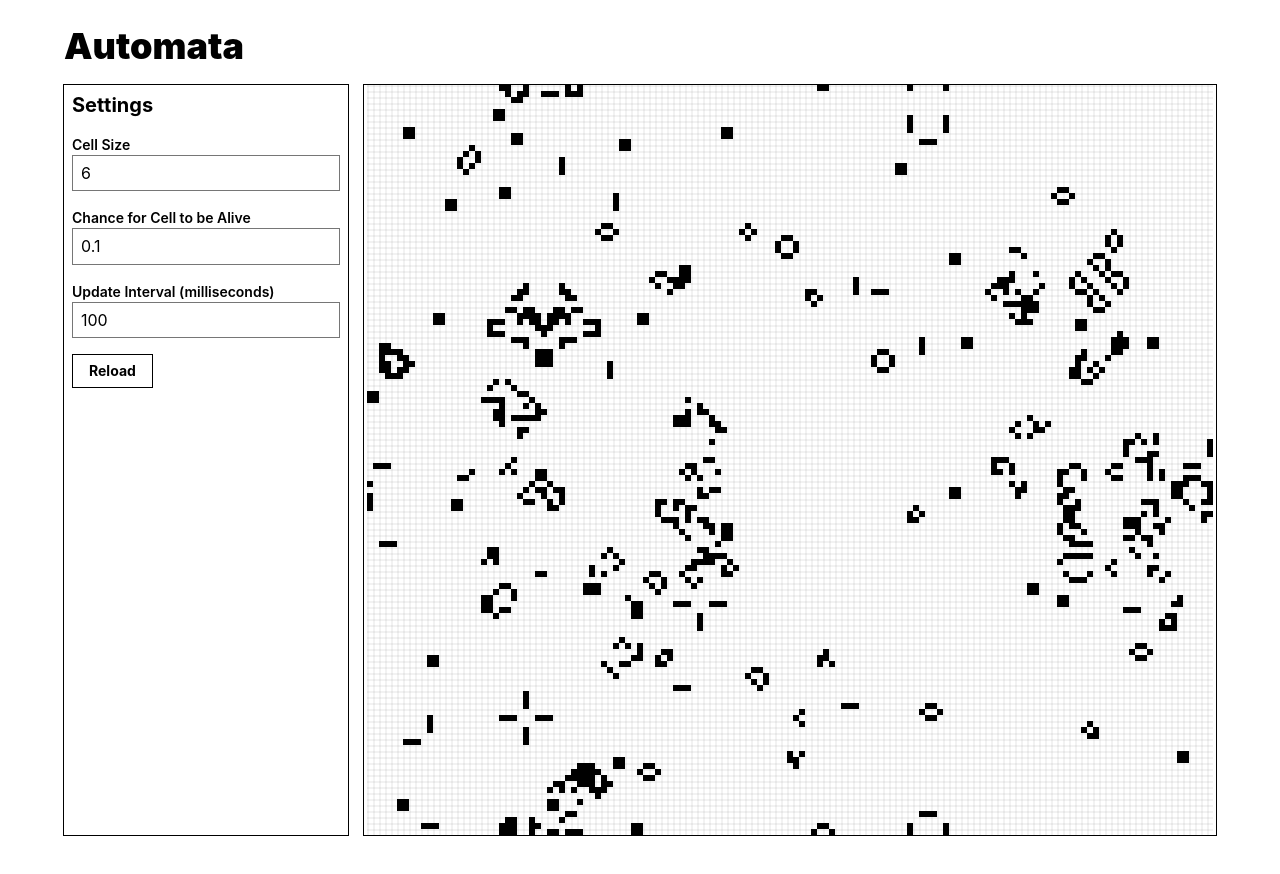
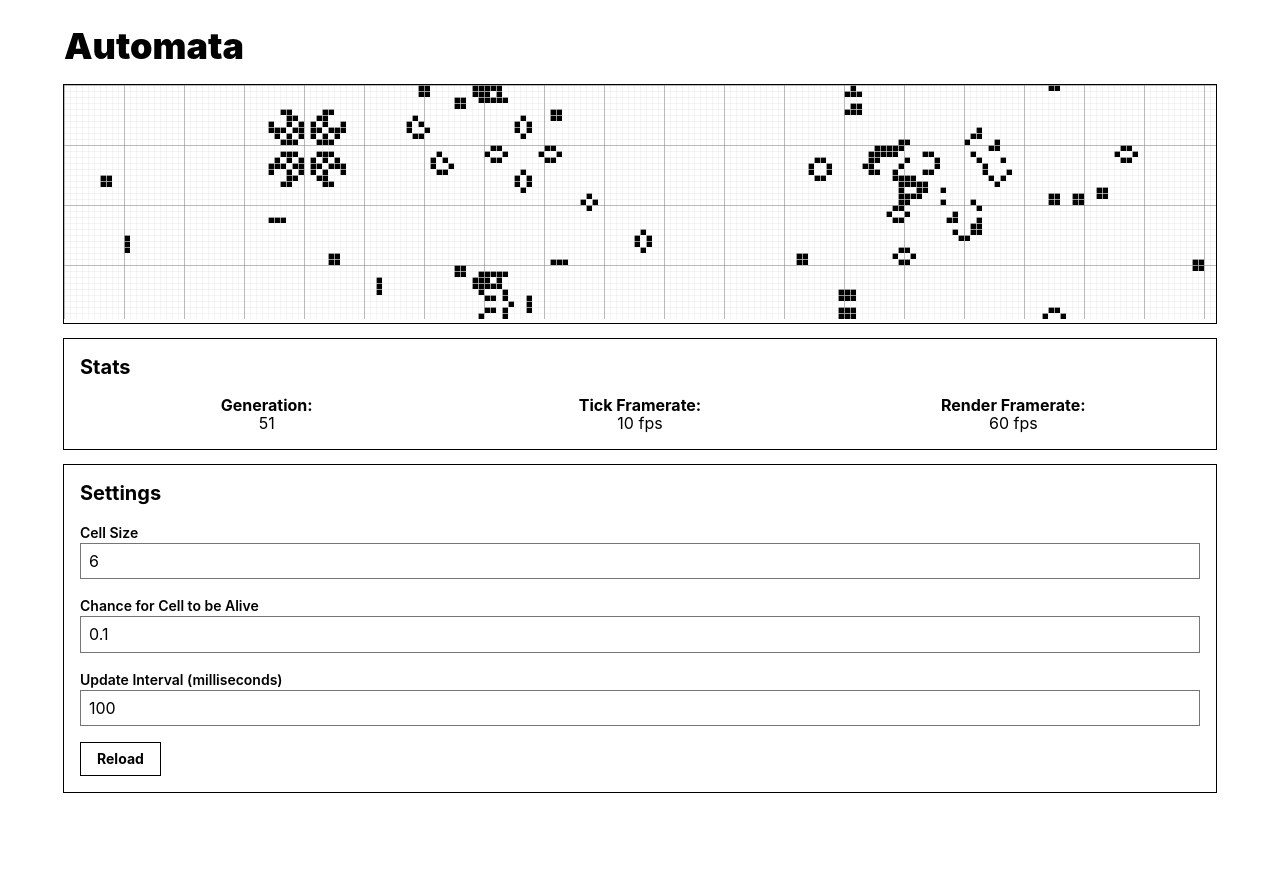
Before and after one commit to fenstamaker/life-playground, a React app: page / in a window 1280 px wide. Shown: the top 874 px of the page. Before the commit the page ends 843 px from the top, so only its background shows below. Built offline with nearby package versions, Linux system fonts and the light colour scheme; the HTML template or start-up script is replaced by a standard one.

Commit message:
Better UI, additional stats

```diff
--- a/package.json
+++ b/package.json
@@ -22,7 +22,8 @@
     "rot-js": "^2.1.1",
     "styled-components": "^4.3.2",
     "tachyons": "^4.11.1",
-    "typescript-plugin-css-modules": "^1.2.1"
+    "typescript-plugin-css-modules": "^1.2.1",
+    "url-loader": "^2.1.0"
   },
   "devDependencies": {
     "@babel/core": "^7.4.5",
--- a/src/canvas.tsx
+++ b/src/canvas.tsx
@@ -5,18 +5,18 @@ import * as Game from "./game";
 import { Grid } from "./automata/index";
 import { render } from "./renderer";
 
-export interface CanvasProps {
-  canvasRef: React.MutableRefObject<HTMLCanvasElement>;
+export interface GridProps {
   width: number;
   height: number;
   cellSize: number;
 }
 
-export interface CanvasRendererProps {
+export interface CanvasProps extends GridProps {
+  canvasRef: React.MutableRefObject<HTMLCanvasElement>;
+}
+
+export interface CanvasRendererProps extends GridProps {
   grid: Grid;
-  width: number;
-  height: number;
-  cellSize: number;
   onFrameRate: (frameRate: number) => void;
 }
 export class CanvasRenderer extends React.Component<CanvasRendererProps> {
@@ -79,25 +79,95 @@ export class CanvasRenderer extends React.Component<CanvasRendererProps> {
   }
 }
 
+function Grid(props: GridProps) {
+  const { cellSize, width, height } = props;
+
+  return (
+    <svg
+      style={{ position: "absolute", zIndex: 1 }}
+      width={width * cellSize}
+      height={height * cellSize}
+      xmlns="http://www.w3.org/2000/svg"
+    >
+      <defs>
+        <pattern
+          id="smallGrid"
+          width={cellSize}
+          height={cellSize}
+          patternUnits="userSpaceOnUse"
+        >
+          <path
+            d={`M ${cellSize} 0 L 0 0 0 ${cellSize}`}
+            fill="none"
+            stroke="white"
+            stroke-width="1"
+          />
+          <path
+            d={`M ${cellSize} 0 L 0 0 0 ${cellSize}`}
+            fill="none"
+            stroke="lightgrey"
+            stroke-width="0.5"
+          />
+        </pattern>
+        <pattern
+          id="grid"
+          width={cellSize * 10}
+          height={cellSize * 10}
+          patternUnits="userSpaceOnUse"
+        >
+          <rect
+            width={cellSize * 10}
+            height={cellSize * 10}
+            fill="url(#smallGrid)"
+          />
+          <path
+            d={`M ${cellSize * 10} 0 L 0 0 0 ${cellSize * 10}`}
+            fill="none"
+            stroke="gray"
+            stroke-width="1"
+          />
+        </pattern>
+      </defs>
+
+      <rect width="100%" height="100%" fill="url(#grid)" />
+    </svg>
+  );
+}
+
 class Canvas extends React.Component<CanvasProps> {
   shouldComponentUpdate(nextProps: CanvasProps) {
     return (
       this.props.width !== nextProps.width ||
-      this.props.height !== nextProps.height
+      this.props.height !== nextProps.height ||
+      this.props.cellSize !== nextProps.cellSize
     );
   }
 
   render() {
     return (
+      <div
+        style={{
+          position: "relative",
+          width: this.props.width * this.props.cellSize,
+          height: this.props.height * this.props.cellSize
+        }}
+      >
         <canvas
           ref={this.props.canvasRef}
           id="canvas"
           width={this.props.width * this.props.cellSize}
           height={this.props.height * this.props.cellSize}
           style={{
-          backgroundSize: `${this.props.cellSize}px ${this.props.cellSize}px`
+            backgroundSize: `${this.props.cellSize}px ${this.props.cellSize}px`,
+            position: "absolute"
           }}
         />
+        <Grid
+          width={this.props.width}
+          height={this.props.height}
+          cellSize={this.props.cellSize}
+        />
+      </div>
     );
   }
 }
--- a/src/css/index.css
+++ b/src/css/index.css
@@ -1,3 +1,12 @@
+body,
+html {
+  height: 100%;
+}
+
+#app {
+  height: 100%;
+}
+
 #container {
   margin: 0 auto;
   padding: 20px;
@@ -21,11 +30,6 @@
 canvas {
   margin: 0 auto;
   display: block;
-  background-image: linear-gradient(
-      rgba(0, 0, 0, 0.05) 0.1em,
-      transparent 0.1em
-    ),
-    linear-gradient(90deg, rgba(0, 0, 0, 0.05) 0.1em, transparent 0.1em);
 }
 
 input::-webkit-outer-spin-button,
@@ -38,3 +42,28 @@ input::-webkit-inner-spin-button {
 input[type="number"] {
   -moz-appearance: textfield; /* Firefox */
 }
+
+.grid {
+  display: grid;
+  grid-template-columns: repeat(auto-fix, minmax(160px, auto));
+  grid-template-rows: 2fr 1fr;
+  column-gap: 1rem;
+  row-gap: 1rem;
+  height: 100%;
+  width: 100%;
+}
+
+.box1 {
+}
+
+.box2 {
+}
+
+.box3 {
+  grid-column-start: 1;
+  grid-column-end: 3;
+}
+
+.fv-100 {
+  height: 100%;
+}
--- a/src/index.tsx
+++ b/src/index.tsx
@@ -79,19 +79,35 @@ function App() {
   const [aliveChance, setAliveChance] = React.useState(0.1);
   const [cellSize, setCellSize] = React.useState(6);
   const [interval, setInterval] = React.useState(100);
-  const [frameRate, setFrameRate] = React.useState(0);
+  const [frameRate, setFrameRate] = React.useState([0]);
+  const [tickRate, setTickRate] = React.useState([0]);
   const [width, setWidth] = React.useState(125);
   const [height, setHeight] = React.useState(125);
+  const [generation, setGeneration] = React.useState(1);
 
   const [grid, setGrid] = React.useState(null);
+  const [previousTickTime, setPreviousTickTime] = React.useState();
 
   const cellInput = React.useRef(cellSize);
 
   useInterval(() => {
+    const timestamp = window.performance.now();
+    if (previousTickTime) {
+      const delta = timestamp - previousTickTime;
+      setPreviousTickTime(timestamp);
+      if (tickRate.length >= 10) {
+        tickRate.shift();
+      }
+      tickRate.push(1 / (delta / 1000));
+      setTickRate(tickRate);
+    } else {
+      setPreviousTickTime(timestamp);
+    }
     setGrid(step(grid));
+    setGeneration(generation + 1);
   }, interval);
 
-  React.useEffect(() => {
+  function recalulateDimensions(cellSize: number) {
     const computedStyle = window.getComputedStyle(canvasContainer.current);
     const computedWidth =
       parseFloat(computedStyle.width) -
@@ -109,19 +125,58 @@ function App() {
     setHeight(h);
     const g = initGrid(w, h, aliveChance);
     setGrid(g);
-  }, [
+    setGeneration(1);
+  }
+
+  React.useEffect(recalulateDimensions.bind(this, cellSize), [
     (canvasContainer.current || {}).clientWidth,
-    (canvasContainer.current || {}).clientHeight
+    (canvasContainer.current || {}).clientHeight,
+    cellSize
   ]);
 
   return (
-    <div className="w-100 mw9 sans-serif bg-white">
-      <div className="cf ph3 ph5-ns pv2 flex flex-column">
+    <div className="w-100 mw9 sans-serif bg-white h-100">
+      <div className="cf ph3 ph5-ns pv2 flex flex-column h-100">
         <header className="">
           <h1 className="f2 lh-title fw9 mb3 mt0 pt3">Automata</h1>
         </header>
-        <div className="flex flex-column-reverse flex-column-reverse-m flex-row-ns">
-          <div className="outline w-25-ns w-100-m w-100 mr3 pa2">
+        <div className="flex flex-column flex-auto">
+          <div className="outline w-100 flex-auto" ref={canvasContainer}>
+            <CanvasRenderer
+              grid={grid}
+              cellSize={cellSize}
+              width={width}
+              height={height}
+              onFrameRate={fr => {
+                if (frameRate.length >= 10) {
+                  frameRate.shift();
+                }
+                frameRate.push(fr);
+                setFrameRate(frameRate);
+              }}
+            />
+          </div>
+          <div className="outline pa3 w-100 mt3">
+            <h2 className="f4 lh-title mt0 mb3">Stats</h2>
+            <div className="flex flex-row justify-around">
+              <span className="w-25 tc">
+                <strong>Generation:</strong> <br /> {generation}
+              </span>
+              <span className="w-25 tc">
+                <strong>Tick Framerate:</strong> <br />{" "}
+                {Math.ceil(tickRate.reduce((a, b) => a + b, 0)) /
+                  tickRate.length}{" "}
+                fps
+              </span>
+              <span className="w-25 tc">
+                <strong>Render Framerate:</strong> <br />{" "}
+                {Math.ceil(frameRate.reduce((a, b) => a + b, 0)) /
+                  frameRate.length}{" "}
+                fps
+              </span>
+            </div>
+          </div>
+          <div className="outline pa3 w-100 mt3">
             <h2 className="f4 lh-title mt0 mb3">Settings</h2>
             <Formik
               initialValues={{ cellSize, aliveChance, interval }}
@@ -130,8 +185,7 @@ function App() {
                 setCellSize(values.cellSize);
                 setAliveChance(values.aliveChance);
                 setInterval(values.interval);
-                const g = initGrid(width, height, aliveChance);
-                setGrid(g);
+                recalulateDimensions(values.cellSize);
               }}
               validate={values => {
                 let errors: FormikErrors<{
@@ -220,18 +274,6 @@ function App() {
               )}
             />
           </div>
-          <div
-            className="outline w-75-ns w-100 w-100-m mb3-m mb3 mb0-ns h-75 h-75-m h-100-ns"
-            ref={canvasContainer}
-          >
-            <CanvasRenderer
-              grid={grid}
-              cellSize={cellSize}
-              width={width}
-              height={height}
-              onFrameRate={setFrameRate.bind(this)}
-            />
-          </div>
         </div>
       </div>
     </div>
--- a/webpack.config.js
+++ b/webpack.config.js
@@ -42,13 +42,28 @@ module.exports = {
       {
         test: /\.css$/i,
         use: ["style-loader", "css-loader"]
+      },
+      {
+        test: /\.(png|jp(e*)g|svg)$/,
+        use: [
+          {
+            loader: "url-loader",
+            options: {
+              limit: 8000, // Convert images < 8kb to base64 strings
+              name: "images/[hash]-[name].[ext]"
+            }
+          }
+        ]
       }
     ]
   },
   plugins: [
     new CleanWebpackPlugin(),
     new HtmlWebpackPlugin({
-      title: "life playground"
+      title: "life playground",
+      meta: {
+        "apple-mobile-web-app-capable": "yes"
+      }
     })
   ],
   resolve: {
```
Also changed, not shown: src/grid.svg (added), 1 other file (tests, documents, lock files or other folders). Lines whose indentation alone changed are shown as unchanged.
